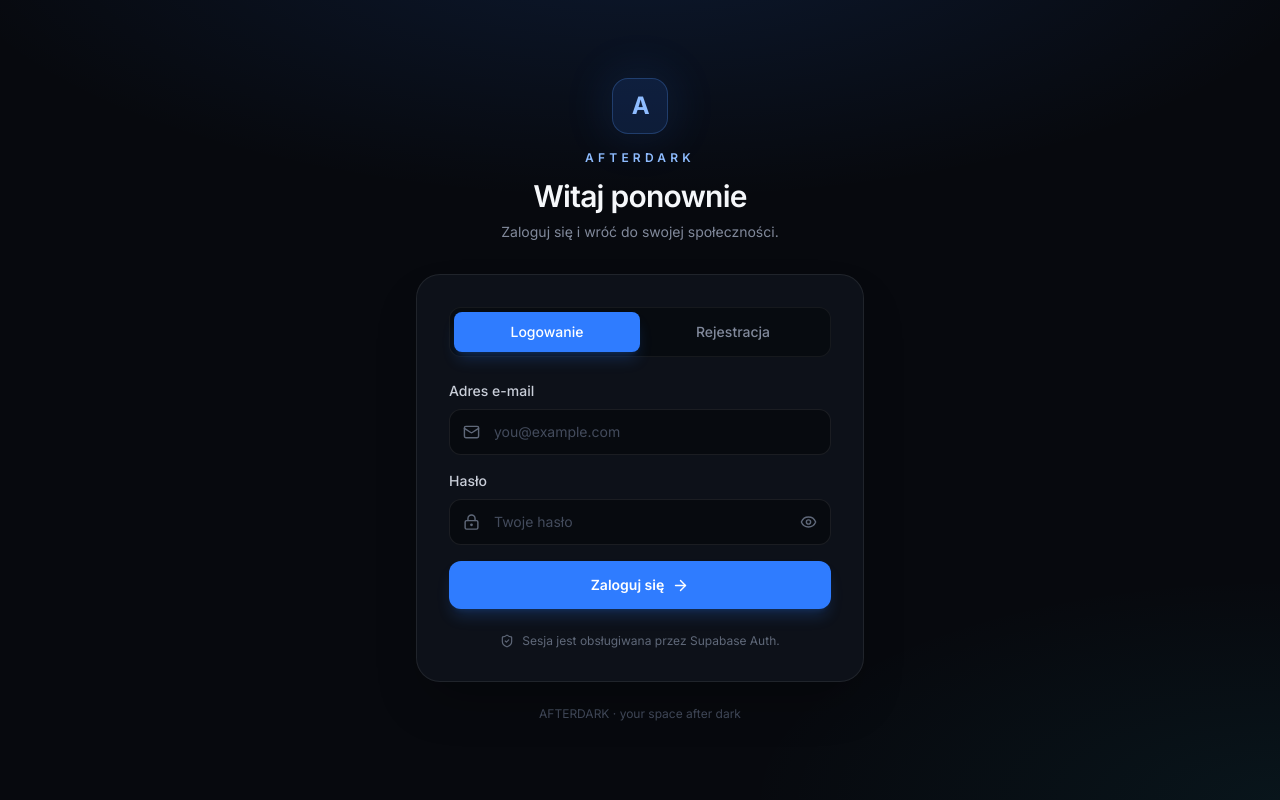
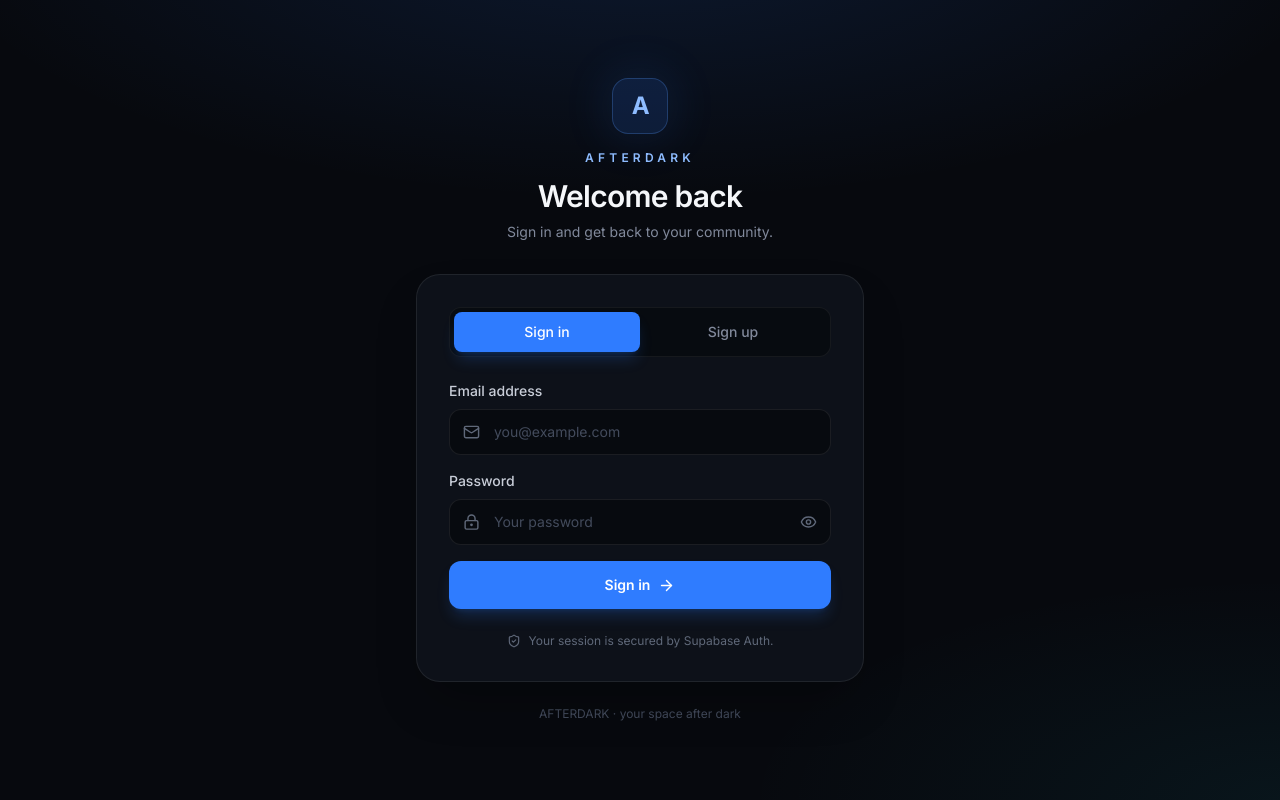
Before and after one commit to Levon0-o/discord2.0, a React (Vite) app: page / in a window 1280 px wide. Built offline with nearby package versions, Linux system fonts and the light colour scheme; no server answers.

Commit message:
Translate authentication page to English

```diff
--- a/src/components/auth/AuthPage.tsx
+++ b/src/components/auth/AuthPage.tsx
@@ -30,7 +30,7 @@ export function AuthPage({ configurationMissing = false }: AuthPageProps) {
     setNotice('');
 
     if (configurationMissing) {
-      setError('Najpierw uzupełnij VITE_SUPABASE_URL i VITE_SUPABASE_ANON_KEY w pliku .env.');
+      setError('Please add VITE_SUPABASE_URL and VITE_SUPABASE_ANON_KEY to your .env file first.');
       return;
     }
 
@@ -39,11 +39,11 @@ export function AuthPage({ configurationMissing = false }: AuthPageProps) {
 
     if (mode === 'register') {
       if (!/^[a-z0-9_]{3,30}$/.test(cleanUsername)) {
-        setError('Nazwa użytkownika musi mieć 3–30 znaków: małe litery, cyfry lub _.');
+        setError('Username must be 3–30 characters and can contain lowercase letters, numbers, or underscores.');
         return;
       }
       if (password.length < 8) {
-        setError('Hasło musi mieć co najmniej 8 znaków.');
+        setError('Password must be at least 8 characters long.');
         return;
       }
     }
@@ -65,15 +65,15 @@ export function AuthPage({ configurationMissing = false }: AuthPageProps) {
         });
 
         if (hasSession) {
-          setNotice('Konto utworzone. Przygotowujemy Twój profil…');
+          setNotice('Account created. Setting up your profile…');
         } else {
-          setNotice('Konto utworzone. Sprawdź skrzynkę e-mail i potwierdź adres, aby się zalogować.');
+          setNotice('Account created. Check your inbox and confirm your email address to sign in.');
           setMode('login');
           setPassword('');
         }
       }
     } catch (caught) {
-      const message = caught instanceof Error ? caught.message : 'Wystąpił nieznany błąd.';
+      const message = caught instanceof Error ? caught.message : 'An unknown error occurred.';
       setError(message);
     } finally {
       setBusy(false);
@@ -89,20 +89,20 @@ export function AuthPage({ configurationMissing = false }: AuthPageProps) {
           </div>
           <p className="text-xs font-semibold uppercase tracking-[0.35em] text-primary-300">AFTERDARK</p>
           <h1 className="mt-3 text-3xl font-semibold tracking-tight text-ink-50">
-            {mode === 'login' ? 'Witaj ponownie' : 'Dołącz do AFTERDARK'}
+            {mode === 'login' ? 'Welcome back' : 'Join AFTERDARK'}
           </h1>
           <p className="mt-2 text-sm text-ink-400">
-            {mode === 'login' ? 'Zaloguj się i wróć do swojej społeczności.' : 'Utwórz konto i zacznij budować swoją przestrzeń.'}
+            {mode === 'login' ? 'Sign in and get back to your community.' : 'Create an account and start building your space.'}
           </p>
         </div>
 
         <section className="rounded-3xl border border-white/[0.08] bg-ink-900/90 p-6 shadow-2xl shadow-black/30 backdrop-blur-xl sm:p-8">
           <div className="mb-6 grid grid-cols-2 rounded-xl border border-white/[0.06] bg-ink-950/70 p-1">
             <button type="button" onClick={() => switchMode('login')} className={`rounded-lg px-3 py-2.5 text-sm font-medium transition ${mode === 'login' ? 'bg-primary-500 text-white shadow-lg shadow-primary-500/20' : 'text-ink-400 hover:text-ink-100'}`}>
-              Logowanie
+              Sign in
             </button>
             <button type="button" onClick={() => switchMode('register')} className={`rounded-lg px-3 py-2.5 text-sm font-medium transition ${mode === 'register' ? 'bg-primary-500 text-white shadow-lg shadow-primary-500/20' : 'text-ink-400 hover:text-ink-100'}`}>
-              Rejestracja
+              Sign up
             </button>
           </div>
 
@@ -110,21 +110,21 @@ export function AuthPage({ configurationMissing = false }: AuthPageProps) {
             {mode === 'register' && (
               <>
                 <label className="block">
-                  <span className="mb-2 block text-sm font-medium text-ink-200">Nazwa użytkownika</span>
+                  <span className="mb-2 block text-sm font-medium text-ink-200">Username</span>
                   <span className="relative block">
                     <UserRound className="pointer-events-none absolute left-3.5 top-1/2 -translate-y-1/2 text-ink-500" size={17} />
                     <input value={username} onChange={(event) => setUsername(event.target.value)} autoComplete="username" required minLength={3} maxLength={30} placeholder="np. levon_01" className="w-full rounded-xl border border-white/[0.08] bg-ink-950/80 py-3 pl-11 pr-4 text-sm text-ink-100 outline-none transition placeholder:text-ink-600 focus:border-primary-400/60 focus:ring-2 focus:ring-primary-500/15" />
                   </span>
                 </label>
                 <label className="block">
-                  <span className="mb-2 block text-sm font-medium text-ink-200">Nazwa wyświetlana <span className="text-ink-500">(opcjonalnie)</span></span>
-                  <input value={displayName} onChange={(event) => setDisplayName(event.target.value)} maxLength={50} placeholder="Jak mamy Cię wyświetlać?" className="w-full rounded-xl border border-white/[0.08] bg-ink-950/80 px-4 py-3 text-sm text-ink-100 outline-none transition placeholder:text-ink-600 focus:border-primary-400/60 focus:ring-2 focus:ring-primary-500/15" />
+                  <span className="mb-2 block text-sm font-medium text-ink-200">Display name <span className="text-ink-500">(optional)</span></span>
+                  <input value={displayName} onChange={(event) => setDisplayName(event.target.value)} maxLength={50} placeholder="How should we display your name?" className="w-full rounded-xl border border-white/[0.08] bg-ink-950/80 px-4 py-3 text-sm text-ink-100 outline-none transition placeholder:text-ink-600 focus:border-primary-400/60 focus:ring-2 focus:ring-primary-500/15" />
                 </label>
               </>
             )}
 
             <label className="block">
-              <span className="mb-2 block text-sm font-medium text-ink-200">Adres e-mail</span>
+              <span className="mb-2 block text-sm font-medium text-ink-200">Email address</span>
               <span className="relative block">
                 <Mail className="pointer-events-none absolute left-3.5 top-1/2 -translate-y-1/2 text-ink-500" size={17} />
                 <input type="email" value={email} onChange={(event) => setEmail(event.target.value)} autoComplete="email" required placeholder="you@example.com" className="w-full rounded-xl border border-white/[0.08] bg-ink-950/80 py-3 pl-11 pr-4 text-sm text-ink-100 outline-none transition placeholder:text-ink-600 focus:border-primary-400/60 focus:ring-2 focus:ring-primary-500/15" />
@@ -132,11 +132,11 @@ export function AuthPage({ configurationMissing = false }: AuthPageProps) {
             </label>
 
             <label className="block">
-              <span className="mb-2 block text-sm font-medium text-ink-200">Hasło</span>
+              <span className="mb-2 block text-sm font-medium text-ink-200">Password</span>
               <span className="relative block">
                 <LockKeyhole className="pointer-events-none absolute left-3.5 top-1/2 -translate-y-1/2 text-ink-500" size={17} />
-                <input type={showPassword ? 'text' : 'password'} value={password} onChange={(event) => setPassword(event.target.value)} autoComplete={mode === 'login' ? 'current-password' : 'new-password'} required minLength={mode === 'register' ? 8 : 1} placeholder={mode === 'register' ? 'Minimum 8 znaków' : 'Twoje hasło'} className="w-full rounded-xl border border-white/[0.08] bg-ink-950/80 py-3 pl-11 pr-12 text-sm text-ink-100 outline-none transition placeholder:text-ink-600 focus:border-primary-400/60 focus:ring-2 focus:ring-primary-500/15" />
-                <button type="button" onClick={() => setShowPassword((visible) => !visible)} aria-label={showPassword ? 'Ukryj hasło' : 'Pokaż hasło'} className="absolute right-3.5 top-1/2 -translate-y-1/2 text-ink-500 transition hover:text-ink-200">
+                <input type={showPassword ? 'text' : 'password'} value={password} onChange={(event) => setPassword(event.target.value)} autoComplete={mode === 'login' ? 'current-password' : 'new-password'} required minLength={mode === 'register' ? 8 : 1} placeholder={mode === 'register' ? 'At least 8 characters' : 'Your password'} className="w-full rounded-xl border border-white/[0.08] bg-ink-950/80 py-3 pl-11 pr-12 text-sm text-ink-100 outline-none transition placeholder:text-ink-600 focus:border-primary-400/60 focus:ring-2 focus:ring-primary-500/15" />
+                <button type="button" onClick={() => setShowPassword((visible) => !visible)} aria-label={showPassword ? 'Hide password' : 'Show password'} className="absolute right-3.5 top-1/2 -translate-y-1/2 text-ink-500 transition hover:text-ink-200">
                   {showPassword ? <EyeOff size={17} /> : <Eye size={17} />}
                 </button>
               </span>
@@ -146,17 +146,17 @@ export function AuthPage({ configurationMissing = false }: AuthPageProps) {
             {notice && <p role="status" className="rounded-xl border border-emerald-400/20 bg-emerald-400/10 px-3.5 py-3 text-sm text-emerald-300">{notice}</p>}
 
             <button type="submit" disabled={busy || configurationMissing} className="group flex w-full items-center justify-center gap-2 rounded-xl bg-primary-500 px-4 py-3.5 text-sm font-semibold text-white shadow-lg shadow-primary-500/20 transition hover:bg-primary-400 disabled:cursor-not-allowed disabled:opacity-50">
-              {busy ? 'Chwila…' : mode === 'login' ? 'Zaloguj się' : 'Utwórz konto'}
+              {busy ? 'Please wait…' : mode === 'login' ? 'Sign in' : 'Create account'}
               {!busy && <ArrowRight size={17} className="transition group-hover:translate-x-1" />}
             </button>
           </form>
 
           {configurationMissing ? (
-            <p className="mt-5 text-center text-xs leading-5 text-amber-300">Brakuje konfiguracji Supabase. Uzupełnij zmienne środowiskowe zgodnie z plikiem README.</p>
+            <p className="mt-5 text-center text-xs leading-5 text-amber-300">Supabase is not configured. Add the required environment variables as described in the README.</p>
           ) : (
             <div className="mt-6 flex items-center justify-center gap-2 text-xs text-ink-500">
               <ShieldCheck size={14} />
-              <span>Sesja jest obsługiwana przez Supabase Auth.</span>
+              <span>Your session is secured by Supabase Auth.</span>
             </div>
           )}
         </section>
```
